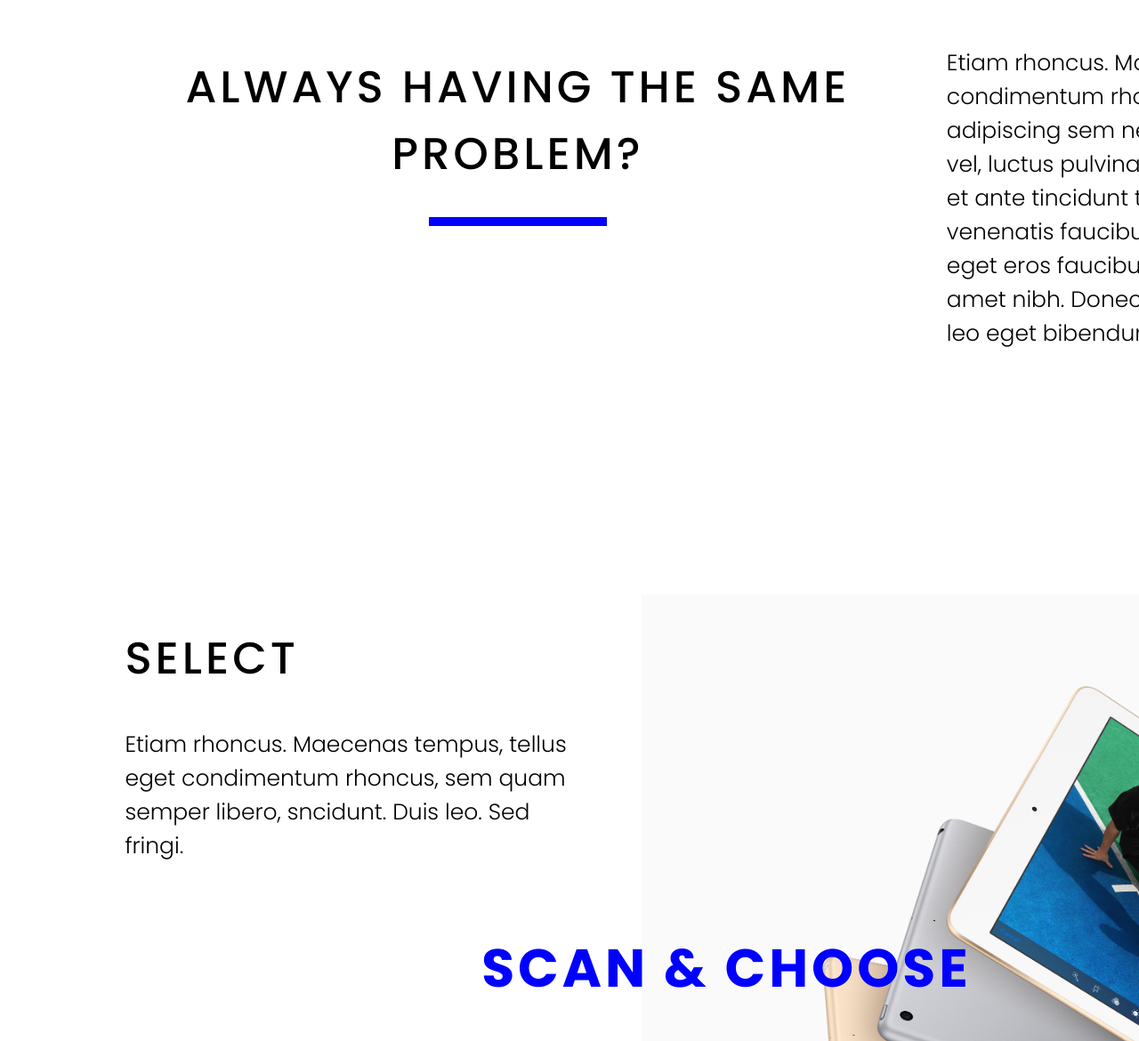
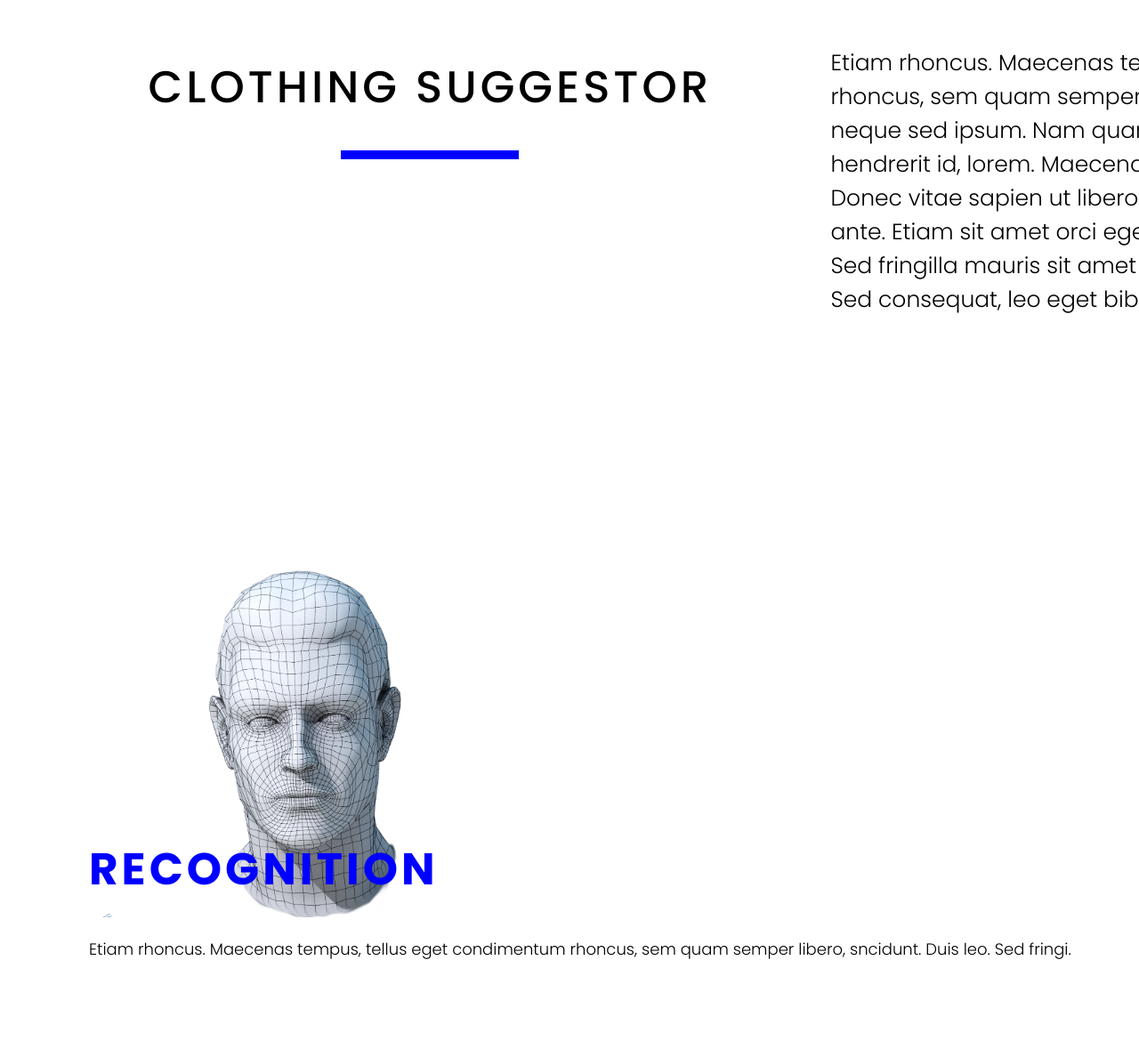
Before and after one commit to HayenPhan/one-pager, a website: page src/server/index.html in a window 1280 px wide. Shown: the part 1023-2193 px from the top of the page at 89% size. Drawn offline with nearby package versions, Linux system fonts and the light colour scheme; files whose address does not match are found by name.

Commit message:
Added third section

```diff
--- a/src/sass/styles.scss
+++ b/src/sass/styles.scss
@@ -160,30 +160,43 @@ body {
 
 }
 
-.instruction {
-
+.recognition {
     display: flex;
     flex-direction: column;
+
+    &__img {
+        height: 400px;
+        object-fit: cover;
+    }
+
+    &__img-wrapper {
+        position: relative;
+    }
+
+    &__title-wrapper {
+        position: absolute;
+        bottom: 0;
+        left: 0;
+        right: 0;
+    }
+
+    &__title {
+        font-family: 'Poppins', sans-serif;
+        font-weight: 700;
+        font-size: 50px;
+        margin-bottom: 20px;
+        color: blue;
+        letter-spacing: 4px;
+    }
 
     &__text {
         font-family: 'Poppins', sans-serif;
         font-weight: 300;
         font-size: 18px;
     }
-
-    &__text-wrapper {
-        margin-bottom: 50px;
-    }
-
-    &__img {
-        width: 400px;
-        height: 300px;
-        margin: 0 auto;
-        object-fit: cover;
-    }
 }
 
-.intro, .product, .instruction {
+.intro, .product, .recognition {
     margin-bottom: 200px;
 }
 
@@ -271,25 +284,8 @@ body {
         }
     }
 
-    .instruction {
-
-        flex-direction: row;
-
-        &__img {
-            margin: 0;
-        }
-
-        &__text-wrapper {
-            width: 800px;
-        }
-
-        &__text {
-            font-size: 25px;
-        }
-
-        &__img {
-            width: 500px;
-            height: 400px;
-        }
+    .recognition {
+        display: flex;
+        justify-content: space-around;
     }
 }
--- a/src/server/index.html
+++ b/src/server/index.html
@@ -14,14 +14,14 @@
                     <div class="header--white">
                     </div>
                     <div class="header__title-wrapper">
-                        <h1 class="header__title"> THE CAPTUREINE </h1>
+                        <h1 class="header__title" data-aos="zoom-out-up" data-aos-duration="2000"> THE CAPTUREINE </h1>
                     </div>
                 </div>
             </div>
             <div class="sections__wrapper">
-                <div class="intro" data-aos="fade-up" data-aos-duration="3000">
+                <div class="intro" data-aos="fade-up" data-aos-duration="2000">
                     <div class="intro__title-wrapper">
-                        <h1 class="intro__title"> ALWAYS HAVING THE SAME PROBLEM? </h1>
+                        <h1 class="intro__title"> CLOTHING SUGGESTOR </h1>
                         <div class="intro__title--rectangle">
                         </div>
                     </div>
@@ -34,10 +34,22 @@
                     </div>
                 </div>
 
+                <div class="recognition">
+                    <div class="recognition__img-wrapper">
+                        <div class="recognition__title-wrapper">
+                            <h1 class="recognition__title">RECOGNITION</h1>
+                        </div>
+                        <img src="../images/recognition.png" class="recognition__img" />
+                    </div>
+                    <div class="recognition__content-wrapper">
+                        <p class="recognition__text"> Etiam rhoncus. Maecenas tempus, tellus eget condimentum rhoncus, sem quam semper libero, sncidunt. Duis leo. Sed fringi. </p>
+                    </div>
+                </div>
+
                 <div class="product">
 
 
-                    <div class="product__intro-wrapper" data-aos="fade-up" data-aos-duration="3000">
+                    <div class="product__intro-wrapper" data-aos="fade-up" data-aos-duration="2000">
                         <div class="product__title-wrapper">
                             <h1 class="product__title"> SELECT </h1>
                         </div>
@@ -47,11 +59,11 @@
                     </div>
 
 
-                    <div class="product__project-wrapper" data-aos="fade-left" data-aos-duration="4000">
+                    <div class="product__project-wrapper" data-aos="fade-left" data-aos-duration="1000">
                         <img src="../images/ipads.jpeg" class="product__project-img" />
                         <div class="product__project-content">
                             <div class="product__project-title">
-                                SCAN & CHOOSE
+                                SCAN & SELECT
                             </div>
                             <div class="product__project-number">
                                 01
```
Also changed, not shown: src/server/css/styles.css, src/server/images/filter.png (added), src/server/images/recognition-icon.png (added), src/server/images/recognition.png (added), src/server/images/select.png (added).
